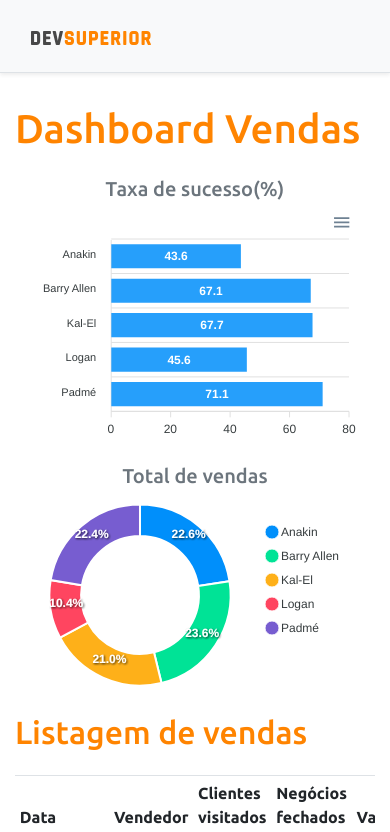
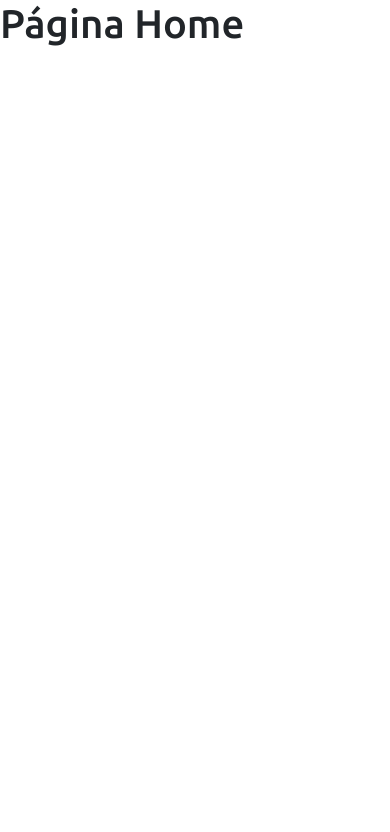
Before and after one commit to mikxingu/projeto-sds3, a React (Create React App) app in the folder frontend/: page / in a window 390 px wide. Shown: the top 832 px of the page. Built offline with nearby package versions, Linux system fonts and the light colour scheme.

Commit message:
Configured Routes

```diff
--- a/frontend/src/App.tsx
+++ b/frontend/src/App.tsx
@@ -1,35 +1,12 @@
-import BarChart from "components/BarChart";
-import DataTable from "components/DataTable";
-import DonutChart from "components/DonutChart";
-import Footer from "components/Footer";
-import NavBar from "components/NavBar";
+import Routes from "Routes";
+
 
 function App() {
   return (
-  <>
-    <NavBar />
-    <div className="container">
-      <h1 className="text-primary py-3">Dashboard Vendas</h1>
-      <div className="row px-3">
-        <div className="col-sm-6">
-        <h5 className="text-center text-secondary">Taxa de sucesso(%)</h5>
-        <BarChart />
-        </div>
-        <div className="col-sm-6">
-        <h5 className="text-center text-secondary">Total de vendas</h5>
-        <DonutChart />
-        </div>
-      </div>
-
-      <div className="py-3">
-        <h2 className="text-primary">Listagem de vendas</h2>
+    <Routes />
 
 
-      </div>
-      <DataTable />
-    </div>
-    <Footer />
-    </>
+
   );
 }
 
--- /dev/null
+++ b/frontend/src/Routes.tsx
@@ -0,0 +1,21 @@
+import Dashboard from "pages/Dashboard";
+import Home from "pages/Home";
+import { BrowserRouter, Switch, Route } from "react-router-dom";
+
+function Routes() {
+    return (
+        <BrowserRouter>
+            <Switch>
+                <Route path="/" exact>
+                    <Home />
+                </Route>
+                <Route path="/dashboard">
+                    <Dashboard />
+                </Route>
+            </Switch>
+
+        </BrowserRouter>
+    );
+}
+
+export default Routes;
--- /dev/null
+++ b/frontend/src/pages/Dashboard/index.tsx
@@ -0,0 +1,36 @@
+import BarChart from "components/BarChart";
+import DataTable from "components/DataTable";
+import DonutChart from "components/DonutChart";
+import Footer from "components/Footer";
+import NavBar from "components/NavBar";
+
+function Dashboard() {
+    return (
+        <>
+            <NavBar />
+            <div className="container">
+                <h1 className="text-primary py-3">Dashboard Vendas</h1>
+                <div className="row px-3">
+                    <div className="col-sm-6">
+                        <h5 className="text-center text-secondary">Taxa de sucesso(%)</h5>
+                        <BarChart />
+                    </div>
+                    <div className="col-sm-6">
+                        <h5 className="text-center text-secondary">Total de vendas</h5>
+                        <DonutChart />
+                    </div>
+                </div>
+
+                <div className="py-3">
+                    <h2 className="text-primary">Listagem de vendas</h2>
+
+
+                </div>
+                <DataTable />
+            </div>
+            <Footer />
+        </>
+    );
+}
+
+export default Dashboard;
--- /dev/null
+++ b/frontend/src/pages/Home/index.tsx
@@ -0,0 +1,9 @@
+function Home() {
+    return (
+        <div>
+            <h1>Página Home</h1>
+        </div>
+    );
+  }
+
+  export default Home;
```
